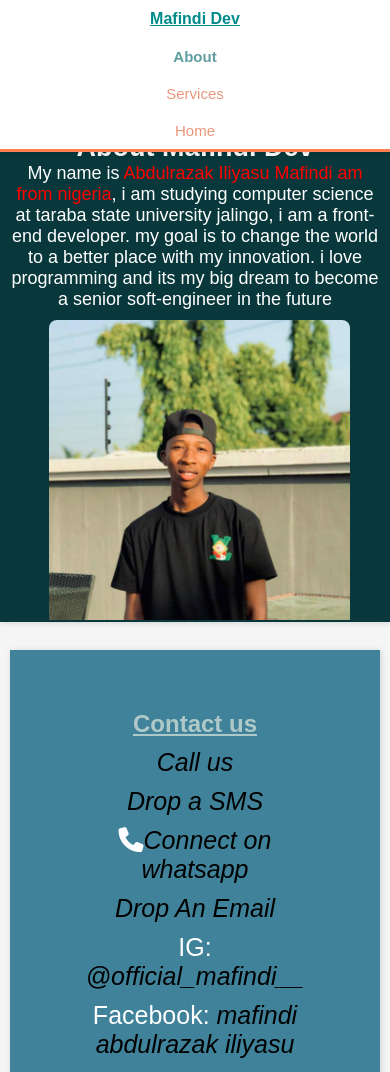
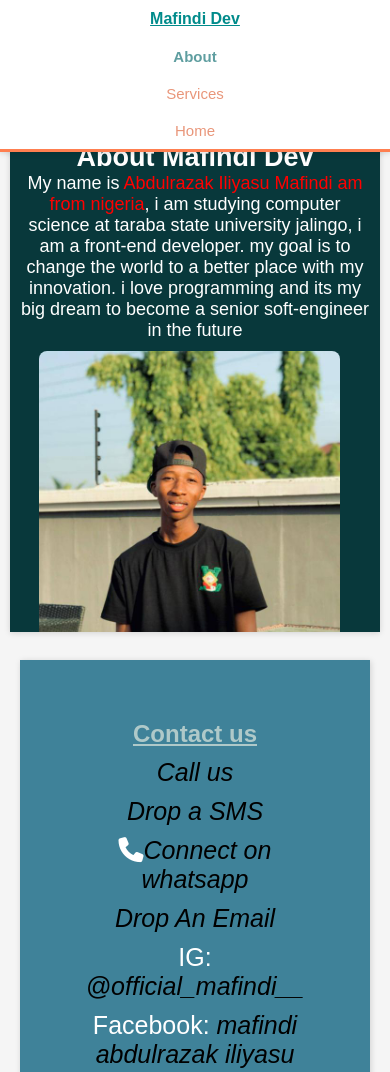
Before and after one commit to mafindijr/mafindi-s-dev, a plain HTML site: page about.html in a window 390 px wide. Shown: the top 1072 px of the page. Drawn offline with Linux system fonts and the light colour scheme.

Commit message:
Update mafindi.css
make changes to fix small screens

```diff
--- a/mafindi.css
+++ b/mafindi.css
@@ -14,6 +14,7 @@
 
     background-color: whitesmoke;
     width: 100%;
+    max-width: 1200px;
     height: 100%;
     box-shadow: rgba(0, 0, 0, 0.15);
     overflow: hidden;
@@ -175,6 +176,18 @@
 
   @media screen and (max-width: 760px) {
 
+      @media (max-width: 768px) {
+    /* Styles for small screens */
+    body {
+        font-size: 14px;
+    }
+
+    .container {
+        flex-direction: column;
+        padding: 10px;
+    }
+}
+
     .header, .header a,
     #newsletter form, .header h1,
     #cards .card, article.main-col,
@@ -188,11 +201,11 @@
     }
 
 
-    .container {
+    /*.container {
       display: block;
       overflow: hidden;
 
-    }
+    }*/
 
     .content {
       margin-top: 4%;
```
